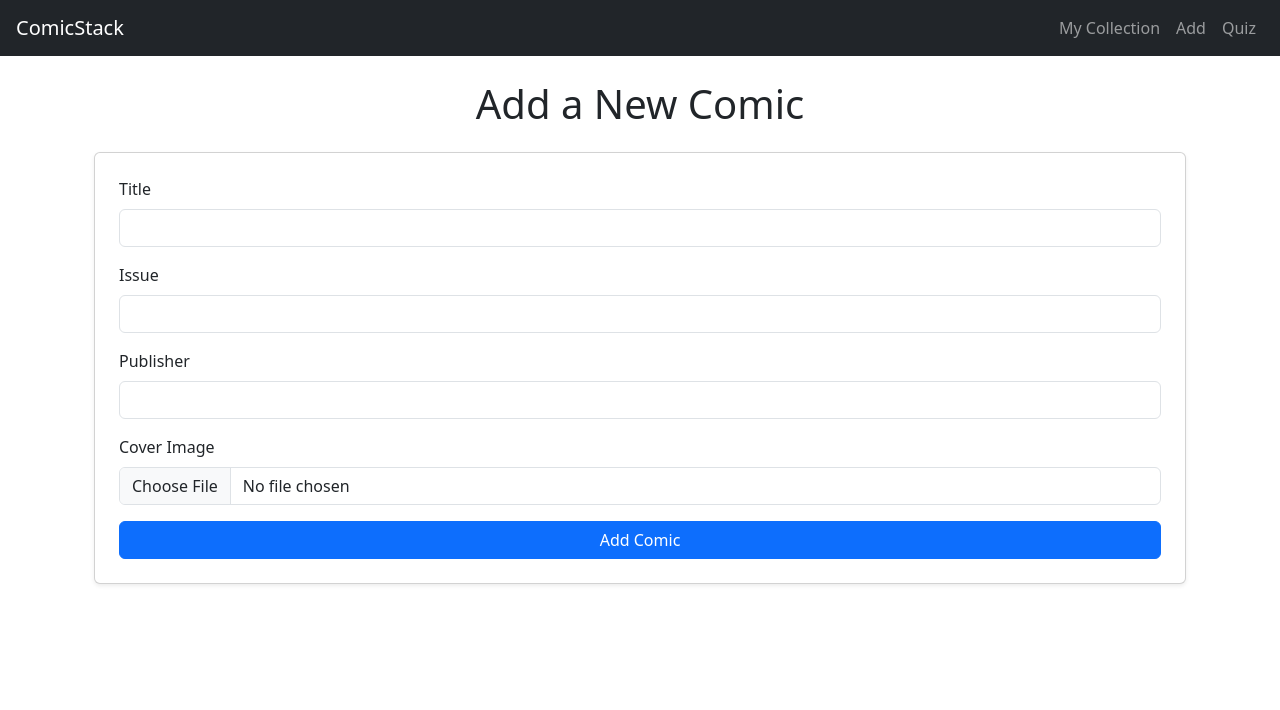
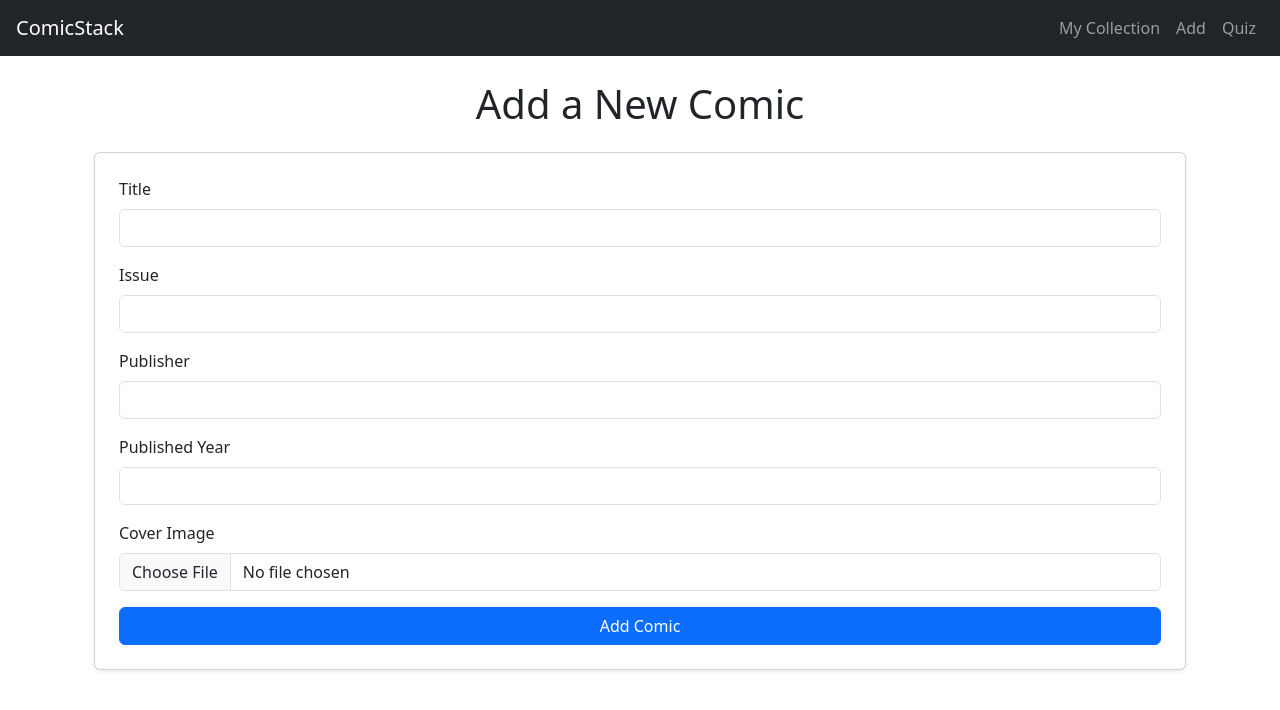
Before and after one commit to G00419061/DataRepProject, a React (Vite) app: page /AddComic in a window 1280 px wide. Shown: the top 710 px of the page. Built offline with nearby package versions, Linux system fonts and the light colour scheme.

Commit message:
Add published year field

```diff
--- a/src/components/AddComic.jsx
+++ b/src/components/AddComic.jsx
@@ -8,6 +8,7 @@ export default function AddComic() {
     title: "",
     issue: "",
     publisher: "",
+    year: "",
     image: ""
   });
 
@@ -18,7 +19,8 @@ export default function AddComic() {
     });
   };
 
-  // Convert selected file to Base64 string
+  const currentYear = new Date().getFullYear();
+
   const handleImageUpload = (e) => {
     const file = e.target.files[0];
     const reader = new FileReader();
@@ -28,7 +30,7 @@ export default function AddComic() {
     };
 
     if (file) {
-      reader.readAsDataURL(file); // Convert image → Base64
+      reader.readAsDataURL(file);
     }
   };
 
@@ -53,7 +55,6 @@ export default function AddComic() {
 
       <form onSubmit={handleSubmit} className="card p-4 shadow-sm">
 
-        {/* TITLE */}
         <div className="mb-3">
           <label className="form-label">Title</label>
           <input
@@ -64,7 +65,6 @@ export default function AddComic() {
           />
         </div>
 
-        {/* ISSUE */}
         <div className="mb-3">
           <label className="form-label">Issue</label>
           <input
@@ -76,7 +76,6 @@ export default function AddComic() {
           />
         </div>
 
-        {/* PUBLISHER */}
         <div className="mb-3">
           <label className="form-label">Publisher</label>
           <input
@@ -86,19 +85,29 @@ export default function AddComic() {
           />
         </div>
 
-        {/* CAMERA INPUT */}
+        <div className="mb-3">
+          <label className="form-label">Published Year</label>
+          <input
+            name="year"
+            type="number"
+            className="form-control"
+            onChange={handleChange}
+            min="1900"
+            max={currentYear}
+          />
+        </div>
+
         <div className="mb-3">
           <label className="form-label">Cover Image</label>
           <input
             type="file"
             accept="image/*"
-            capture="environment"   // ← Automatically opens phone camera
+            capture="environment"
             className="form-control"
             onChange={handleImageUpload}
           />
         </div>
 
-        {/* PREVIEW */}
         {formData.image && (
           <img
             src={formData.image}
--- a/src/components/ComicList.jsx
+++ b/src/components/ComicList.jsx
@@ -64,6 +64,7 @@ export default function ComicList() {
 
                 <p className="card-text">
                   <strong>Issue:</strong> {comic.issue} <br />
+                  <strong>Published Year:</strong> {comic.year} <br />
                   <strong>Publisher:</strong> {comic.publisher}
                 </p>
               </div>
```
Also changed, not shown: 2 other files (tests, documents, lock files or other folders).
